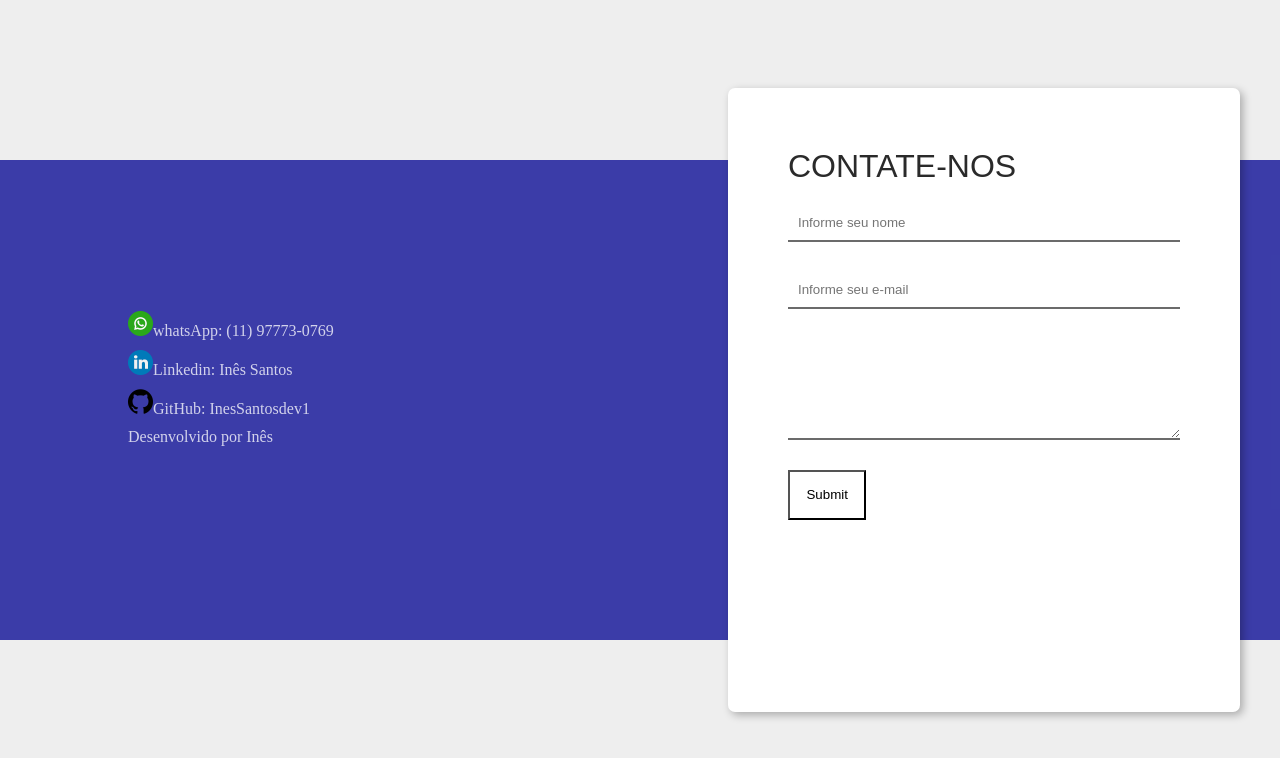
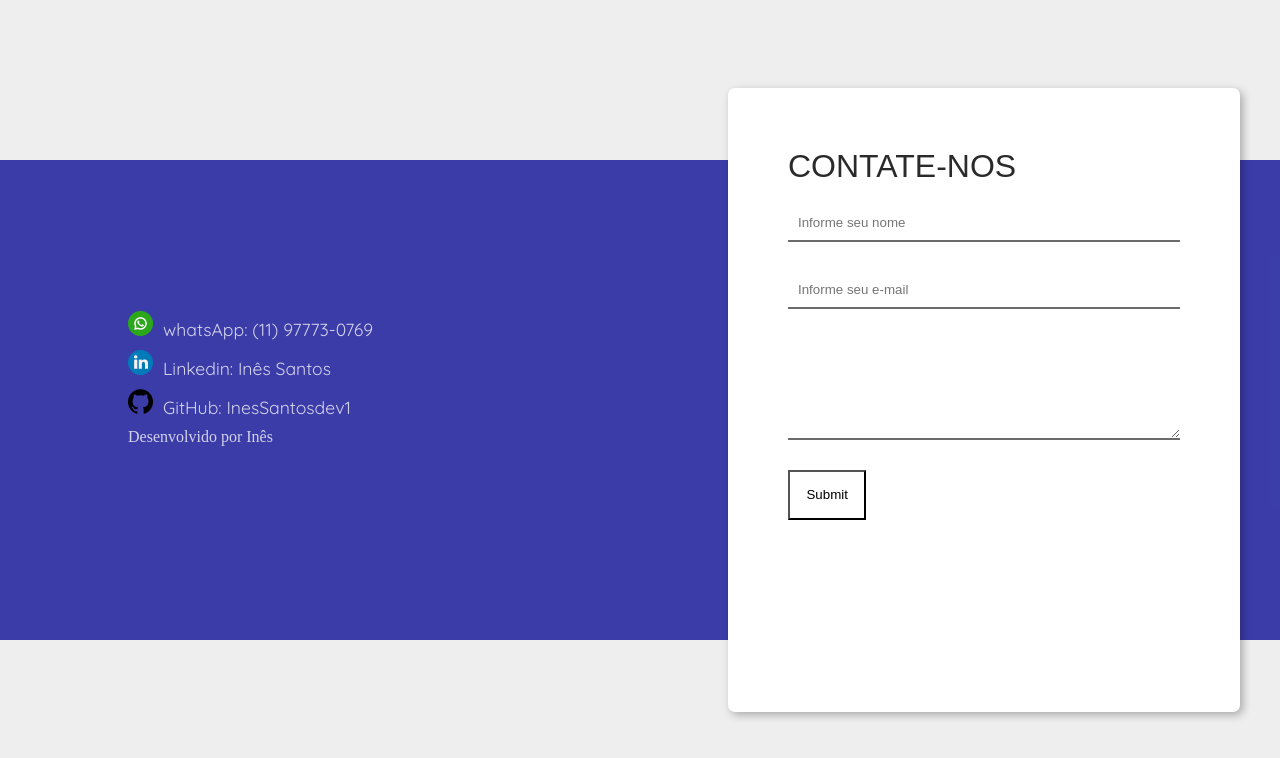
Before and after one commit to InesSantosdev1/formulario-contato, a plain HTML site: page index.html in a window 1280 px wide. Drawn offline with Linux system fonts and the light colour scheme; a web font is replaced by a local one.

Commit message:
pequeno ajuste no codigo

```diff
--- a/style.css
+++ b/style.css
@@ -1,6 +1,7 @@
 @charset "UTF-8";
 
 @import url('https://fonts.googleapis.com/css2?family=Francois+One&family=Quicksand:wght@300..700&display=swap');
+@import url('https://fonts.googleapis.com/css2?family=Quicksand:wght@300..700&display=swap');
 
 body{
     height: 100vh;
@@ -36,9 +37,16 @@ body{
 .link{
     color: #ffffffc5;
     text-decoration: none;
+    font-family: "Quicksand", sans-serif;
+    font-optical-sizing: auto;
+    font-style: normal;
+    font-size: 1.1rem;
+
 }
 .icone{
     width: 25px;
+    margin-right: 10px;
+
 }
 .francois-one-regular {
   font-family: "Francois One", sans-serif;
```
Also changed, not shown: index.html (+3 -3 lines).
